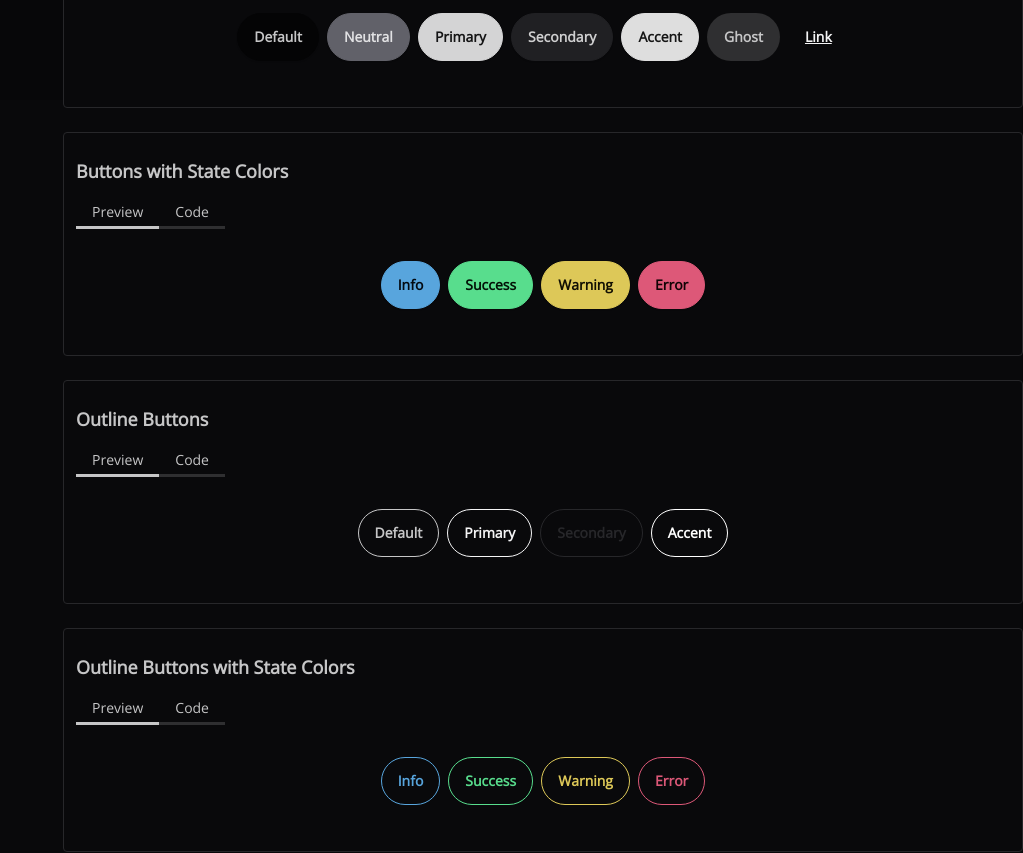
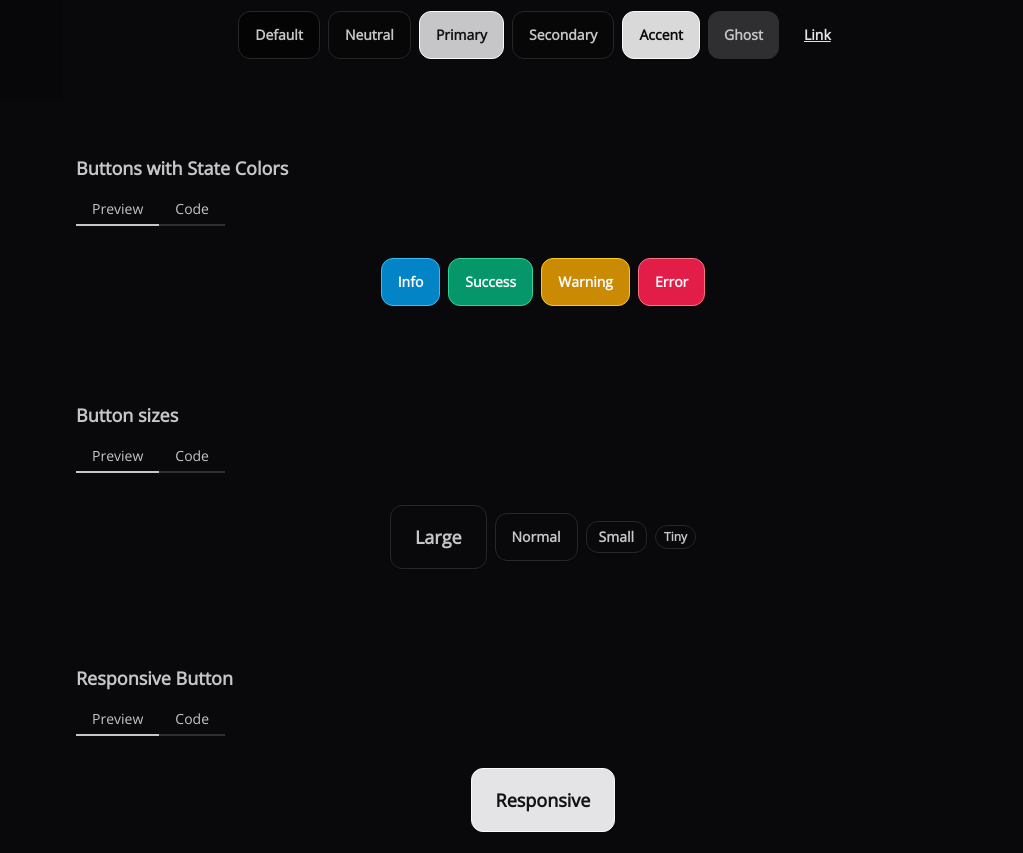
Before and after one commit to The-Nirvana-Labs/ui-docs, a Nuxt app: page /components/buttons in a window 1280 px wide. Shown: the part 700-1553 px from the top of the page, without its empty margins (257-1280 px from the left). Built offline with nearby package versions, Linux system fonts and the light colour scheme.

Commit message:
Design System

```diff
--- /dev/null
+++ b/css/tailwind.css
@@ -0,0 +1,39 @@
+@tailwind base;
+@tailwind components;
+@tailwind utilities;
+
+.btn {
+    @apply border border-zinc-800
+    hover:border-zinc-700 hover:bg-zinc-900
+}
+
+.btn-primary {
+    @apply border-zinc-50
+    hover:bg-zinc-400 hover:border-zinc-50
+}
+
+.btn-accent {
+    @apply hover:bg-zinc-300
+    hover:border-zinc-50 border-zinc-50
+}
+
+.btn-ghost {
+    @apply border-0 hover:border
+    hover:border-zinc-800
+}
+
+.btn-info {
+    @apply bg-sky-600 hover:bg-sky-800 border border-sky-400 hover:border-sky-600
+}
+
+.btn-success {
+    @apply bg-emerald-600 hover:bg-emerald-800 border border-emerald-400 hover:border-emerald-600
+}
+
+.btn-error {
+    @apply bg-rose-600 hover:bg-rose-800 border border-rose-400 hover:border-rose-600
+}
+
+.btn-warning {
+    @apply bg-yellow-600 hover:bg-yellow-800 border border-yellow-400 hover:border-yellow-600
+}
--- a/nuxt.config.ts
+++ b/nuxt.config.ts
@@ -10,6 +10,9 @@ export default defineNuxtConfig({
       }
     }
   },
+  css: [
+    '~/css/tailwind.css', // Add this line to include your custom Tailwind CSS file
+  ],
   devtools: { enabled: true },
   modules: ["@nuxtjs/tailwindcss", "@nuxtjs/google-fonts"],
   googleFonts: {
--- a/pages/components/buttons.vue
+++ b/pages/components/buttons.vue
@@ -17,7 +17,7 @@
     <template #output>
       <Center>
         <div class="flex space-x-2">
-          <button class="btn">Button</button>
+          <button class="btn">Default</button>
           <button class="btn btn-neutral">Neutral</button>
           <button class="btn btn-primary">Primary</button>
           <button class="btn btn-secondary">Secondary</button>
@@ -84,46 +84,6 @@
     </template>
   </Demonstration>
 
-  <Demonstration title="Outline Buttons">
-    <template #output>
-      <Center>
-        <div class="flex space-x-2">
-          <button class="btn btn-outline">Default</button>
-          <button class="btn btn-outline btn-primary">Primary</button>
-          <button class="btn btn-outline btn-secondary">Secondary</button>
-          <button class="btn btn-outline btn-accent">Accent</button>
-        </div>
-      </Center>
-    </template>
-    <template #code>
-      {{ `
-      <button class="btn btn-outline">Default</button>
-      <button class="btn btn-outline btn-primary">Primary</button>
-      <button class="btn btn-outline btn-secondary">Secondary</button>
-      <button class="btn btn-outline btn-accent">Accent</button>
-      ` }}
-    </template>
-  </Demonstration>
-
-  <Demonstration title="Outline Buttons with State Colors">
-    <template #output>
-      <Center>
-        <div class="flex space-x-2">
-          <button class="btn btn-outline btn-info">Info</button>
-          <button class="btn btn-outline btn-success">Success</button>
-          <button class="btn btn-outline btn-warning">Warning</button>
-          <button class="btn btn-outline btn-error">Error</button>
-        </div>
-      </Center>
-    </template>
-    <template #code>
-      {{ `
-      <button class="btn btn-outline btn-info">Info</button>
-      <button class="btn btn-outline btn-success">Success</button>
-      <button class="btn btn-outline btn-warning">Warning</button>
-      <button class="btn btn-outline btn-error">Error</button>` }}
-    </template>
-  </Demonstration>
 
   <Demonstration title="Button sizes">
     <template #output>
--- a/tailwind.config.ts
+++ b/tailwind.config.ts
@@ -13,18 +13,24 @@ export default {
     themes: [
       {
         nirvana: {
-          primary: "#f4f4f5",
-          secondary: "#27272A",
-          accent: "#ffffff",
-          neutral: "#71717a",
+          primary: "#E4E4E7",
+          secondary: "#09090B",
+          accent: "#fafafa",
+          'accent-content': '#09090B',
+          neutral: "#09090B",
           "base-100": "#09090B",
-          info: "#58A5DD",
-          success: "#58DD8D",
-          warning: "#DDC858",
-          error: "#DD5878",
-          "--rounded-btn": "1.9rem",
-          "--tab-border": "2px",
-          "--tab-radius": "0.7rem",
+
+          info: "#0284c7",
+          'info-content': '#fafafa',
+          success: "#34d399",
+          'success-content': '#fafafa',
+          warning: "#facc15",
+          'warning-content': '#fafafa',
+          error: "#e11d48",
+          'error-content': '#fafafa',
+          "--rounded-btn": "0.75rem",
+          "--tab-border": "1px",
+          "--tab-radius": "0.75rem",
         },
       },
     ],
```
Also changed, not shown: pages/index.vue (line endings or trailing spaces).
